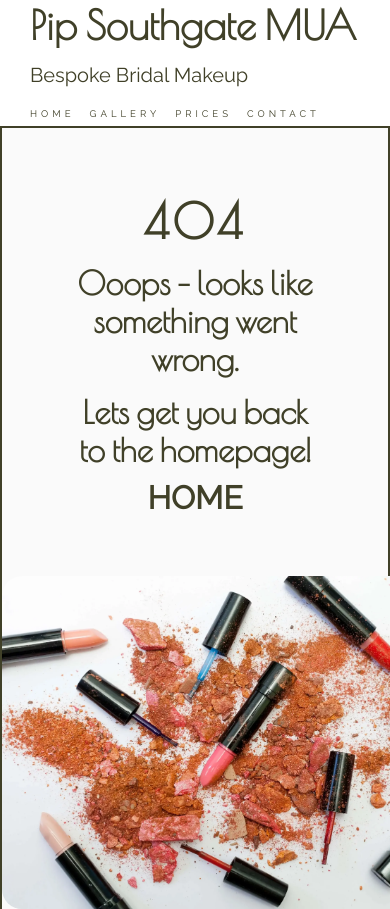
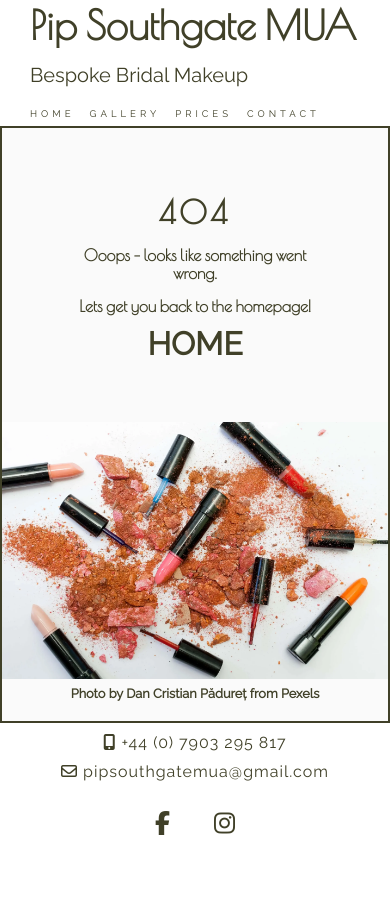
Before and after one commit to shellieD/pip-southgate-mua, a plain HTML site: page 404.html in a window 390 px wide. Shown: the top 909 px of the page. After the commit the page ends 855 px from the top, so only its background shows below. Drawn offline with nearby package versions, Linux system fonts and the light colour scheme.

Commit message:
change font size of error-message h2 and p elements and width of error-image for screen sizes 523px and smaller

```diff
--- a/assets/css/style.css
+++ b/assets/css/style.css
@@ -654,16 +654,17 @@ footer {
 }
 
 @media screen and (max-width: 523px) {
-    #thank-you-message h2 {
+    #thank-you-message h2, #error-message h2 {
         font-size: 1em;
     }
 
-    #thank-you-message p {
+    #thank-you-message p, #error-message p {
         font-size: 0.5em;
     }
 
-    #thank-you-image img {
-        width: 350px;
+    #thank-you-image img, #error-image img {
+        width: 100%;
+        border-radius: 0;
     }
 
     #pip {
@@ -701,12 +702,6 @@ footer {
         margin-bottom: 0;
     }
 }
-
-@media screen and (max-width: 351px) {
-    #thank-you-image img {
-        width: 100%;
-        border-radius: 0;
-    }
 
 @media screen and (max-width: 351px) {
     .menu li {
```
Also changed, not shown: gallery.html (+1 -1 lines).
